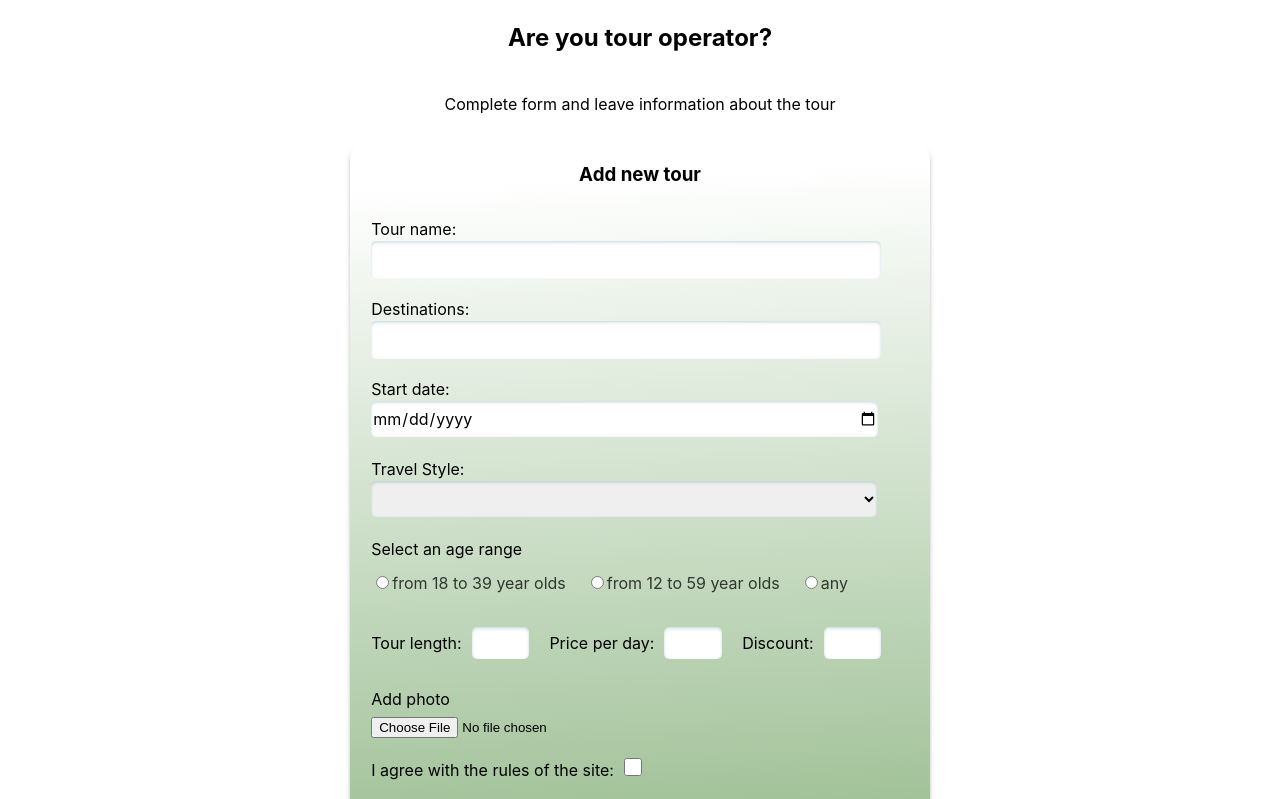
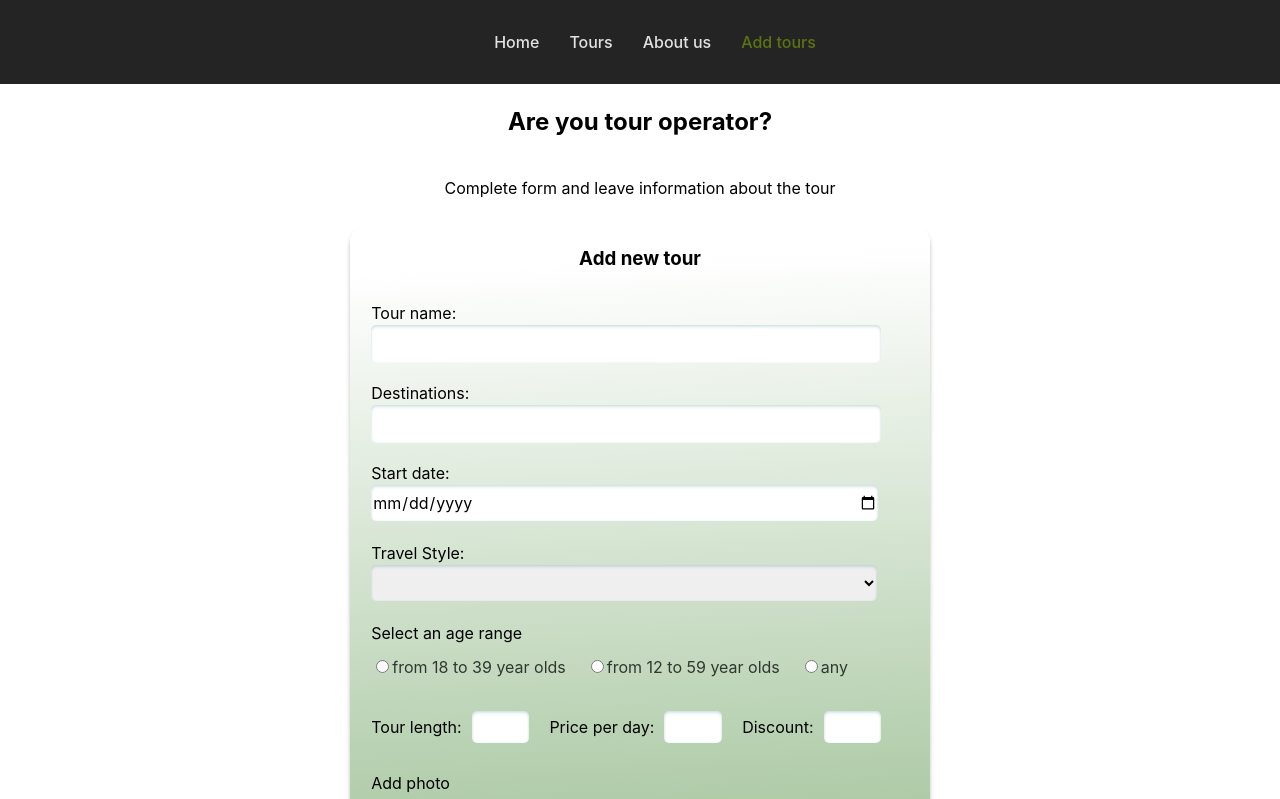
Before and after one commit to ElizabethT7/React-RSSchool, a React (Vite) app in the folder components/: page /tours in a window 1280 px wide. Shown: the top 799 px of the page. Built offline with nearby package versions, Linux system fonts and the light colour scheme.

Commit message:
fix: correct router

```diff
--- a/components/src/App.tsx
+++ b/components/src/App.tsx
@@ -1,19 +1,26 @@
-import {
-  Route,
-  //RouterProvider,
-  Routes,
-  //createBrowserRouter,
-  //createRoutesFromElements,
-} from 'react-router-dom';
+import { Route, Routes } from 'react-router-dom';
 import MainPage from './pages/MainPage/MainPage';
 import AboutPage from './pages/AboutPage/AboutPage';
 import NotFoundPage from './pages/NotFoundPage/NotFoundPage';
-import Layout from './components/Layout/Layout';
+import Layout from './components/Header/Header';
 import ToursPage from './pages/ToursPage/ToursPage';
 import ViewToursPage from './pages/ViewToursPage/ViewToursPage';
+import Footer from './components/Footer/Footer';
+import Header from './components/Header/Header';
 
 const App = () => {
   return (
+    <div
+      style={{
+        minHeight: '100vh',
+        margin: '0',
+        padding: '0',
+        display: 'flex',
+        flexDirection: 'column',
+        justifyContent: 'space-between',
+      }}
+    >
+      <Header />
       <Routes>
         <Route path="/" element={<Layout />}></Route>
         <Route index element={<MainPage />} />
@@ -22,6 +29,8 @@ const App = () => {
         <Route path="viewTours" element={<ViewToursPage />} />
         <Route path="*" element={<NotFoundPage />} />
       </Routes>
+      <Footer />
+    </div>
   );
 };
 
--- a/components/src/components/Layout/Layout.module.css
+++ b/components/src/components/Header/Header.module.css
@@ -1,25 +1,22 @@
-.layout {
+.header {
   display: flex;
   flex-direction: column;
   justify-content: space-between;
-  min-height: 100vh;
-  margin: 0;
-  padding: 0;
 }
 
-.header {
+.wrapper {
   padding: 30px 0;
   text-align: center;
   background-color: #242424;
 }
 
-.header > a {
+.wrapper > a {
   text-decoration: none;
   color: #ffffffde;
   padding-left: 30px;
 }
 
-.header > a:hover {
+.wrapper > a:hover {
   color: #c37113;
 }
 
--- a/components/src/components/Layout/Layout.tsx
+++ b/components/src/components/Header/Header.tsx
@@ -1,12 +1,10 @@
-import { NavLink, Outlet } from 'react-router-dom';
+import { NavLink } from 'react-router-dom';
+import styles from './Header.module.css';
 
-import Footer from '../Footer/Footer';
-import styles from './Layout.module.css';
-
-const Layout = () => {
+const Header = () => {
   return (
-    <div className={styles.layout}>
-      <header className={styles.header}>
+    <header className={styles.header}>
+      <div className={styles.wrapper}>
         <NavLink to="/" style={({ isActive }) => ({ color: isActive ? '#638110de' : '#ffffffde' })}>
           Home
         </NavLink>
@@ -28,13 +26,9 @@ const Layout = () => {
         >
           Add tours
         </NavLink>
-      </header>
-      <main className={styles.main}>
-        <Outlet />
-      </main>
-      <Footer />
-    </div>
+      </div>
+    </header>
   );
 };
 
-export default Layout;
+export default Header;
--- a/components/src/pages/MainPage/MainPage.module.css
+++ b/components/src/pages/MainPage/MainPage.module.css
@@ -2,6 +2,9 @@
   display: flex;
   flex-direction: column;
   align-items: center;
+  max-width: 1200px;
+  margin: 0 auto;
+  text-align: center;
 }
 
 .characters {
--- a/components/src/pages/MainPage/MainPage.tsx
+++ b/components/src/pages/MainPage/MainPage.tsx
@@ -19,8 +19,8 @@ const MainPage = () => {
   };
 
   return (
-    <div className={style.container}>
-      <h1>Search Bar & Cards</h1>
+    <main className={style.container}>
+      <h1>Find a companion for your journey</h1>
       <SearchBar placeholder="Input name..." onSearch={onSearch} />
       {error && <div>Could not fetch the data from this resource. Try input other name</div>}
       {isLoading ? (
@@ -33,7 +33,7 @@ const MainPage = () => {
             ))}
         </div>
       )}
-    </div>
+    </main>
   );
 };
 
--- a/components/src/pages/NotFoundPage/NotFoundPage.tsx
+++ b/components/src/pages/NotFoundPage/NotFoundPage.tsx
@@ -3,13 +3,13 @@ import './NotFound.module.css';
 
 const NotFoundPage = () => {
   return (
-    <div>
+    <main>
       <h2>404 Page not found</h2>
       <p>
         This page doesn&apos;t exist. Go
         <Link to="/"> home</Link>
       </p>
-    </div>
+    </main>
   );
 };
 
--- a/components/src/pages/ToursPage/ToursPage.tsx
+++ b/components/src/pages/ToursPage/ToursPage.tsx
@@ -22,7 +22,7 @@ const ToursPage = () => {
   };
 
   return (
-    <section className={styles.tours}>
+    <main className={styles.tours}>
       <h2>Are you tour operator?</h2>
       <p>Complete form and leave information about the tour</p>
       <section className={styles.form__container}>
@@ -41,7 +41,7 @@ const ToursPage = () => {
           ))}
         </div>
       </section>
-    </section>
+    </main>
   );
 };
 
--- a/components/src/pages/ViewToursPage/ViewToursPage.tsx
+++ b/components/src/pages/ViewToursPage/ViewToursPage.tsx
@@ -9,7 +9,7 @@ const ViewToursPage = () => {
   };
 
   return (
-    <div className={style.container}>
+    <main className={style.container}>
       <h1>Search Bar & Cards</h1>
       <SearchBar placeholder="Where do you want to go?" onSearch={onSearch} />
       <div className={style.cards}>
@@ -17,7 +17,7 @@ const ViewToursPage = () => {
           <Card card={card} key={card.id} />
         ))}
       </div>
-    </div>
+    </main>
   );
 };
 
```
Also changed, not shown: 1 other file (tests, documents, lock files or other folders). Lines whose indentation alone changed are shown as unchanged.
